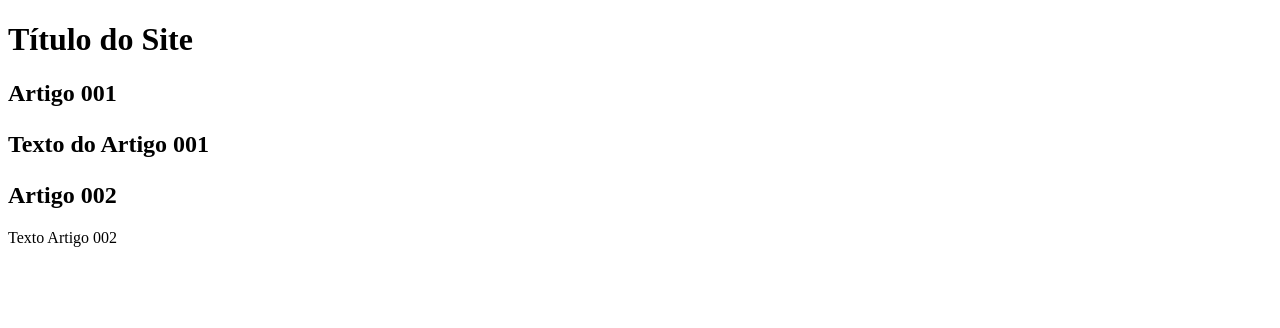
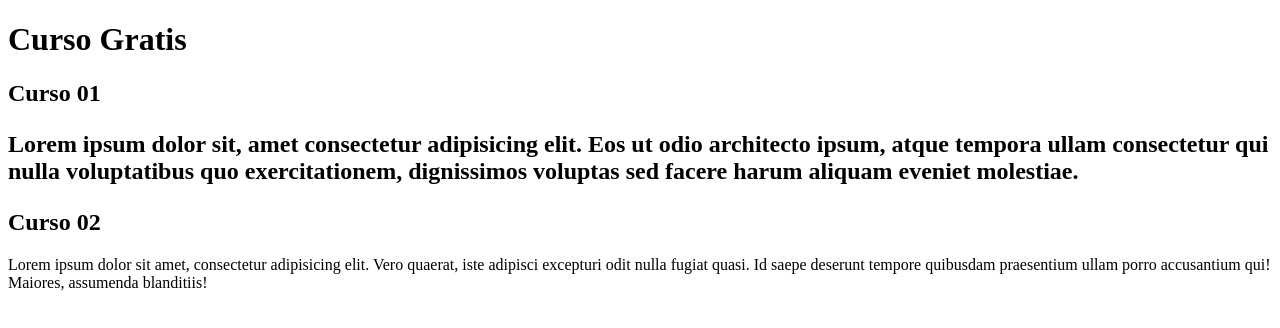
Before and after one commit to RafaelGitMotta/Projeto-Site, a plain HTML site: page index.html in a window 1280 px wide. Drawn offline with Linux system fonts and the light colour scheme.

Commit message:
Comecei a fazer o Conteúdo

```diff
--- a/index.html
+++ b/index.html
@@ -8,16 +8,16 @@
 <body>
     <main>
         <header>
-            <h1>Título do Site</h1>
+            <h1>Curso Gratis</h1>
         </header>
         <article>
-            <h2>Artigo 001
-                <p>Texto do Artigo 001</p>
+            <h2>Curso 01
+                <p>Lorem ipsum dolor sit, amet consectetur adipisicing elit. Eos ut odio architecto ipsum, atque tempora ullam consectetur qui nulla voluptatibus quo exercitationem, dignissimos voluptas sed facere harum aliquam eveniet molestiae.</p>
             </h2>
         </article>
         <article>
-            <h2>Artigo 002 </h2>
-            <p>Texto Artigo 002 </p>
+            <h2>Curso 02 </h2>
+            <p>Lorem ipsum dolor sit amet, consectetur adipisicing elit. Vero quaerat, iste adipisci excepturi odit nulla fugiat quasi. Id saepe deserunt tempore quibusdam praesentium ullam porro accusantium qui! Maiores, assumenda blanditiis! </p>
         </article>
     </main>
 </body>
```
